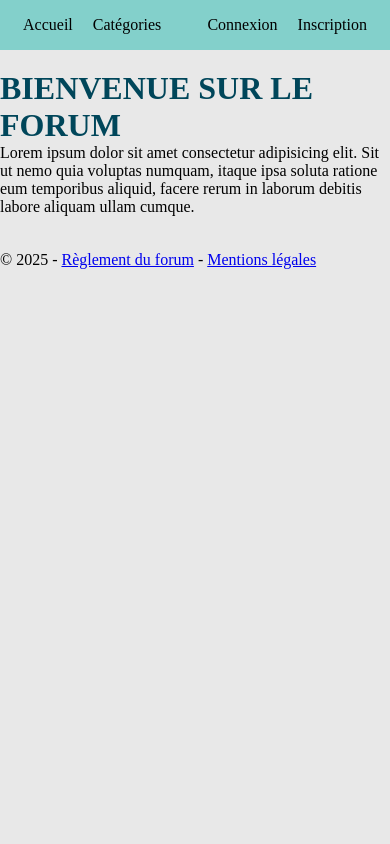
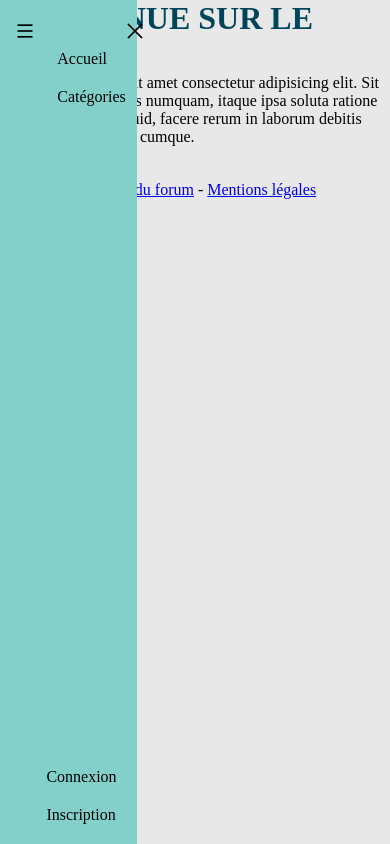
Before and after one commit to Dambpfl/Forum, a PHP site: page / in a window 390 px wide. Run offline with PHP 8.4, Linux system fonts and the light colour scheme; some libraries are stand-ins or nearby versions; some web fonts are replaced.

Commit message:
CSS Responsive -> ok Menu burger -> En cours

```diff
--- a/forum/public/css/style.css
+++ b/forum/public/css/style.css
@@ -291,6 +291,8 @@ h2 {
 }
 
 textarea {
+    width: 760px;
+    height: 160px;
     padding-left: 10px;
     padding-top: 5px;
     padding-right: 10px;
@@ -441,6 +443,95 @@ thead {
     width: 100px;
 }
 
+.nav-close {
+    display: none;
+}
+
+.nav-toggle {
+    display: none;
+}
+
 @media screen and (max-width: 800px) {
+    .message-content {
+        width: 500px;
+    }
+
+    .container-t-message textarea {
+        width: 500px;
+    }
+
+    .container-t-sujet textarea {
+        width: 500px;
+    }
+}
+
+@media screen and (max-width: 530px) {
+    .message-content {
+        width: 300px;
+    }
+
+    .container-t-message textarea {
+        width: 300px;
+    }
+
+    .container-t-sujet textarea {
+        width: 300px;
+    }
+
+
+    h1 {
+        margin-top: 0;
+    }
+
+
+    nav{
+        position: fixed;
+        left: -65%;
+        background-color: #83D0CB;
+        height: 100%;
+        width: 100%;
+        display: flex;
+        flex-direction: column;
+        justify-content: flex-start;
+        transition: left 0.4s ease;
+    }
+
+    #nav-left {
+        display: flex;
+        flex-direction: column;
+        gap: 20px;
+        margin-top: 50px;
+        margin-left: 300px;
+    }
+
+    #nav-right {
+        position: absolute;
+        bottom: 20px;
+        display: flex;
+        flex-direction: column;
+        gap: 20px;
+        margin-left: 280px;
+    }
+
+    #nav-close {
+        display: block;
+        position: absolute;
+        top: 20px;
+        left: 125px;
+        font-size: 20px;
+        cursor: pointer;
+    }
+
+    #nav-toggle {
+        display: block;
+        position: absolute;
+        font-size: 20px;
+        left: 15px;
+        margin-top: 20px;
+    }
+    .show-boutons {
+        transition: top 0.4s;
+        left: -65%;
+    }
 
 }
--- a/forum/public/js/script.js
+++ b/forum/public/js/script.js
@@ -0,0 +1,16 @@
+const nav = document.getElementById("nav"),
+      ouverture = document.getElementById('nav-toggle'),
+      fermeture = document.getElementById('nav-close')
+
+
+if(ouverture) {
+    ouverture.addEventListener('click', () =>{
+        nav.classList.add('show-boutons')
+    })
+}
+
+if(fermeture) {
+    fermeture.addEventListener('click', () =>{
+        nav.classList.remove('show-boutons')
+    })
+}
--- a/forum/view/forum/listMessages.php
+++ b/forum/view/forum/listMessages.php
@@ -36,7 +36,7 @@
                 <div class="t-message">
                     <label for="pseudo"><?= $_SESSION['user'] ?> :<br>
                 </div>
-                <textarea name="texte" id="texte" placeholder="Tapez votre message ici.." rows="10" cols="50"style="width:760px; height: 160px;"></textarea>
+                <textarea name="texte" id="texte" placeholder="Tapez votre message ici.." rows="10" cols="50"></textarea>
             <div class="container-mSubmit">
                 <input class="m-submit"type="submit" name="submit" value="Poster">
             </div>
--- a/forum/view/forum/listSujets.php
+++ b/forum/view/forum/listSujets.php
@@ -69,7 +69,7 @@ use App\Session;
                     <label for="titre">Titre du sujet :</label>
                     <input type="text" name="titre">
                 </div>
-                <textarea name="texte" id="texte" placeholder="Tapez votre message ici.." rows="10" cols="50" style="width:760px; height: 160px;"></textarea>
+                <textarea name="texte" id="texte" placeholder="Tapez votre message ici.." rows="10" cols="50"></textarea>
             </div>
                 <div class="container-submit">
                     <input class="s-submit" type="submit" name="submit" value="Poster">
--- a/forum/view/layout.php
+++ b/forum/view/layout.php
@@ -38,6 +38,15 @@
                             <?php } ?>
                         </div>
                     </nav>
+                            <!-- Ouverture bouton -->
+                    <div class="nav-toggle" id="nav-toggle">
+                        <i class="ri-menu-line"></i>
+                    </div>
+                         <!-- Fermeture bouton -->
+                    <div class="nav-close" id="nav-close">
+                        <i class="ri-close-large-line"></i>
+                    </div>
+
                 </header>
 
                 <main id="forum">
```
